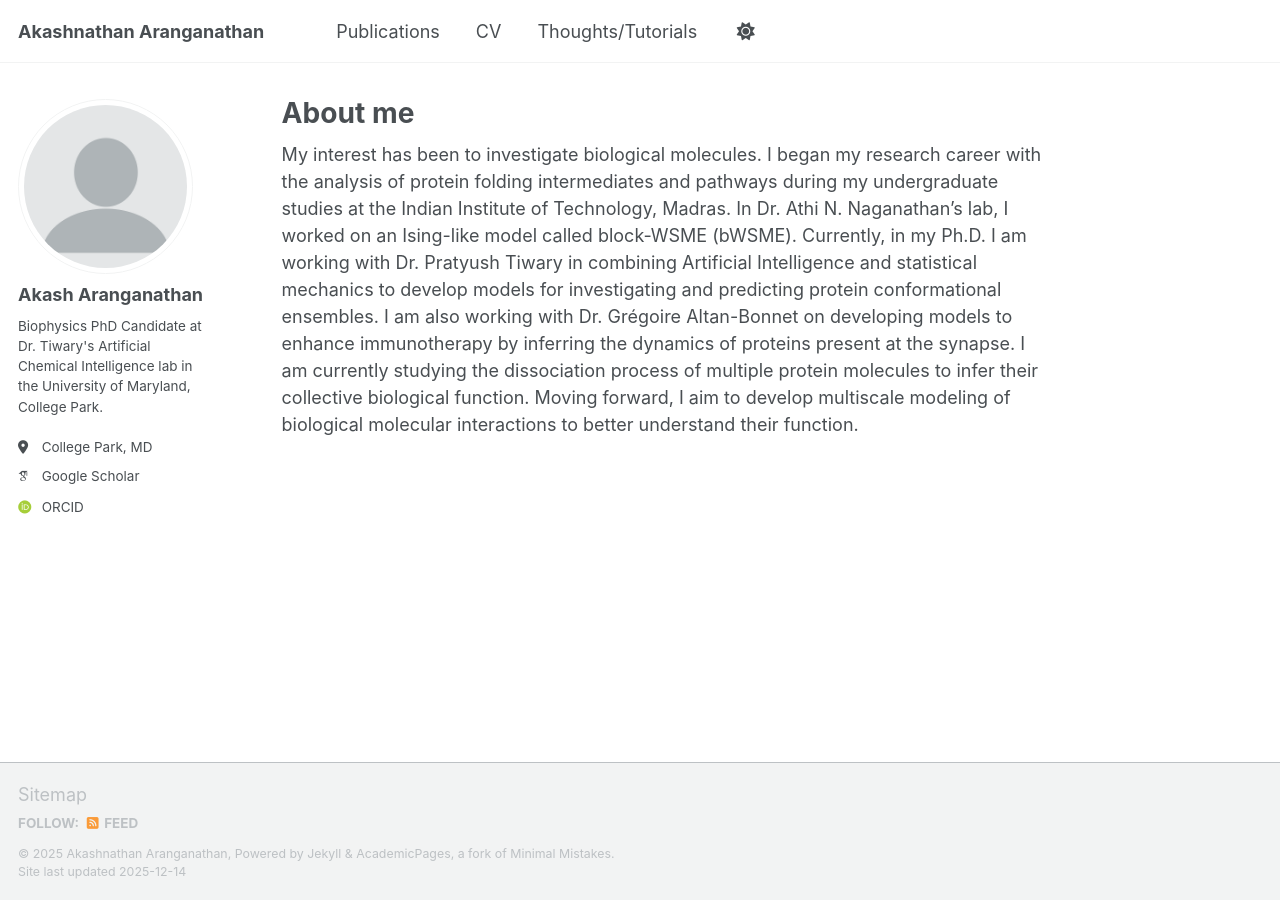
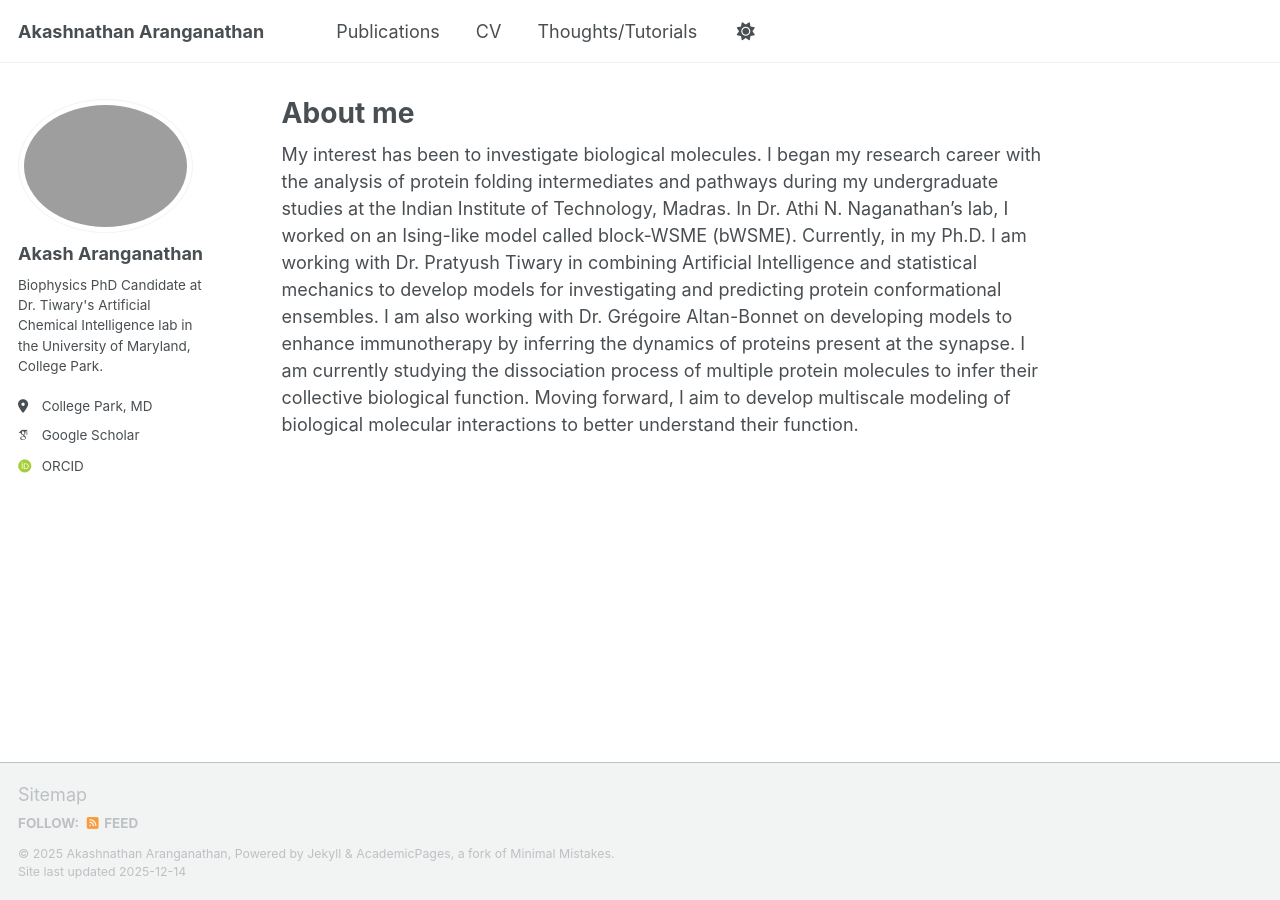
Before and after one commit to Akash-Aranganathan/akash-aranganathan.github.io, a Jekyll site: the page built from _pages/about.md, in a window 1280 px wide. Built offline with Jekyll 4.4.1, drawn with Linux system fonts in a browser that asks for light colours; some web fonts are replaced; a script that is not in the unit is left out.

Commit message:
Update author avatar in _config.yml

```diff
--- a/_config.yml
+++ b/_config.yml
@@ -23,7 +23,7 @@ repository               : "akash-aranganathan/akash-aranganathan.github.io"
 #               Additional customization can be done by editing /_includes/author-profile.html
 author:
   # Biographic information
-  avatar           : "profile.png"
+  avatar           : "Akash101.jpg"
   name             : "Akash Aranganathan"
   pronouns         : # example: "she/her"
   bio              : "Biophysics PhD Candidate at Dr. Tiwary's Artificial Chemical Intelligence lab in the University of Maryland, College Park."
```
